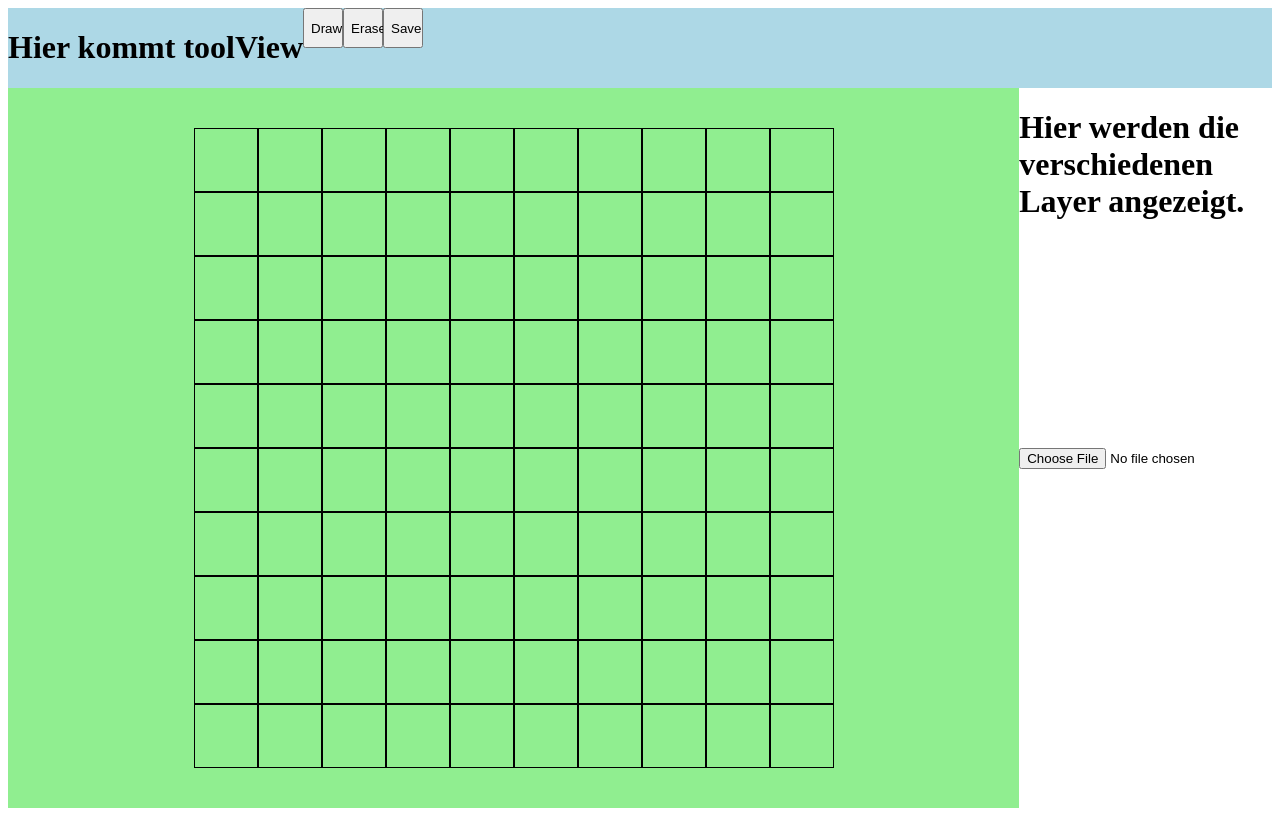
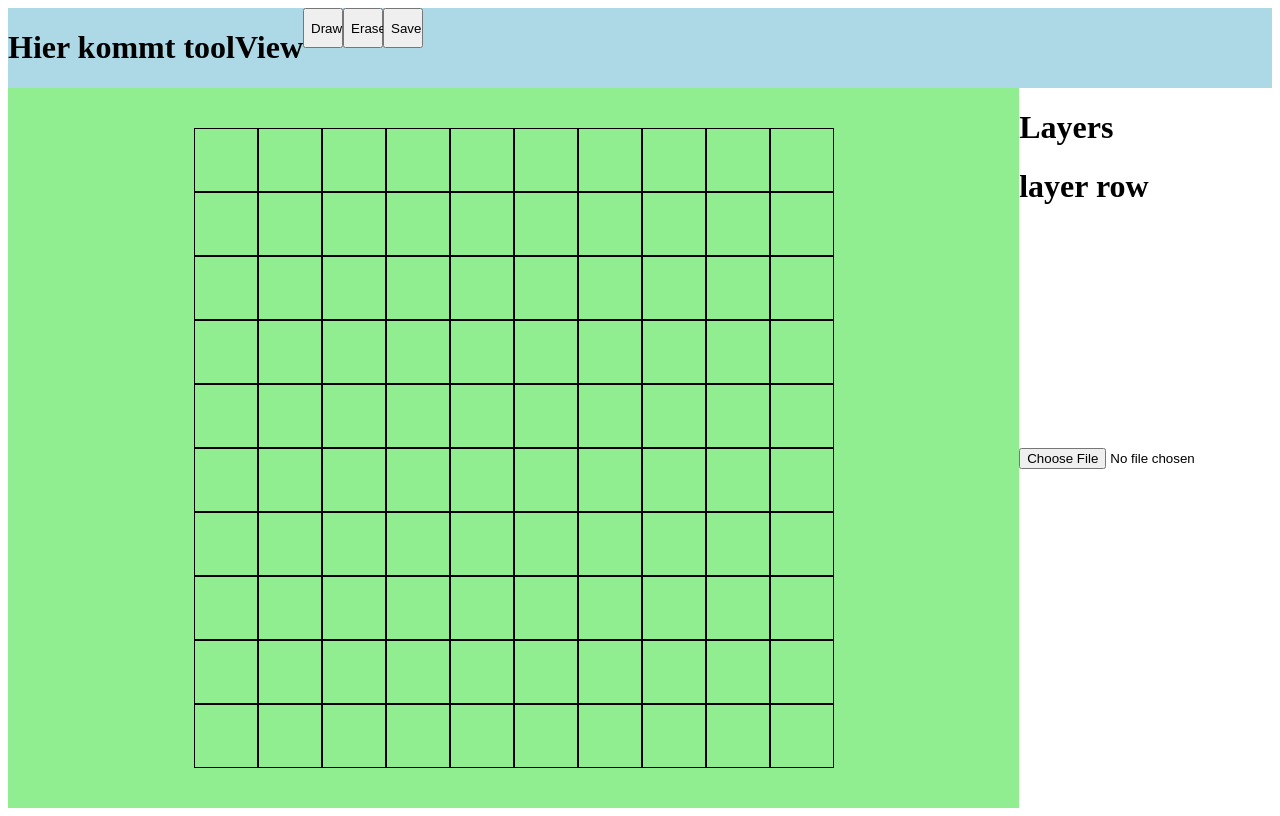
Before and after one commit to Aron95/EasyTile, a Vue app: page / in a window 1280 px wide. Built offline with nearby package versions, Linux system fonts and the light colour scheme; the HTML template or start-up script is replaced by a standard one.

Commit message:
fix some bugs in TileSet View for displaying tile sets and tile set names right.

```diff
--- a/src/App.vue
+++ b/src/App.vue
@@ -2,7 +2,7 @@
   <div class="container">
     <toolView class="toolView"/>
     <TileSetManagerView class="tileSetManagerView" title="TileSets"/>
-    <layerView class="layerView" title="Layers"/>
+    <layerView class="layerView"/>
     <tileMapView class="tileMapView"/>
   </div>
 </template>
--- a/src/components/grid.vue
+++ b/src/components/grid.vue
@@ -98,8 +98,7 @@
 	}
 
 	.grid-wrapper {
-		max-width: 100%;
-		overflow: auto;
+
 	}
 
 	.grid-container {
--- a/src/components/layerView.vue
+++ b/src/components/layerView.vue
@@ -1,12 +1,23 @@
 <template>
-
-	<div>
-		<h1> Hier werden die verschiedenen Layer angezeigt.</h1>
+	<div class="layer-wrapper">
+		<h1> Layers</h1>
+		<div v-for="layer,layerIndex in currentMapLayers">
+			<h1> layer row</h1>
+		</div>
 	</div>
 </template>
 <script setup lang='ts'>
+	import {computed} from 'vue'
 	import { useCurrentSelection } from '../stores/currentSelection'
 	const store = useCurrentSelection()
+
+	const currentMapLayers = computed(() => {
+		if (store.tileMaps) {
+			return store.tileMaps[store.currentTileMap].layers
+		} else {
+			return []
+		}
+	})
 
 </script>
 <style>
--- a/src/components/tileSetManagerView.vue
+++ b/src/components/tileSetManagerView.vue
@@ -2,7 +2,8 @@
 	<div class="tileSetWrapper">
 		<input type="file" name="Upload Sprite" accept="image/*" @change="onFileSelected">
 
-		<div v-for="loadedTileSet,index in store.loadedTileSets">
+		<div v-for="loadedTileSet,index in store.loadedTileSets"
+			class="tileSetList">
 			<h1 class="tileSetName"
 			@click="selectTileSet(loadedTileSet)">
 			{{loadedTileSet.path}}
@@ -71,5 +72,15 @@
 
 </script>
 <style>
+	.tileSetWrapper{
+		overflow: auto;
+	}
+	.tileSetList {
+		max-width: 100%;
+	}
 
+	h1 {
+		position: sticky;
+		top: 0;
+	}
 </style>
--- a/src/stores/currentSelection.ts
+++ b/src/stores/currentSelection.ts
@@ -10,8 +10,9 @@ export const useCurrentSelection = defineStore('useCurrentSelection', () => {
   const currentTileMapTile = ref<Tile | null>(null)
   const currentTileSetTile = ref<Tile | null>(null)
   const currentLayer = ref(0)
+  const currentTileMap = ref(0)
   const loadedTileSets = ref<TileSet[]>([])
-  const tileMap = ref<TileMap[] | null>(null)
+  const tileMaps = ref<TileMap[] | null>(null)
 
-  return { currentTool, currentTileMapTile, currentLayer, currentTileSetTile, loadedTileSets, tileMap}
+  return { currentTool, currentTileMapTile, currentLayer, currentTileSetTile, currentTileMap, loadedTileSets, tileMaps}
 })
--- a/src/utils/createTileMap.ts
+++ b/src/utils/createTileMap.ts
@@ -28,6 +28,9 @@ export function createTileMap(tileSize: number, mapSizeX: number, mapSizeY: numb
 	}
 	const store = useCurrentSelection()
 
-	store.tileMap = tileMap;
+
+	//todo push if tilemaps not empty
+	store.tileMaps = [tileMap];
+
 	return tileMap;
 }
```
